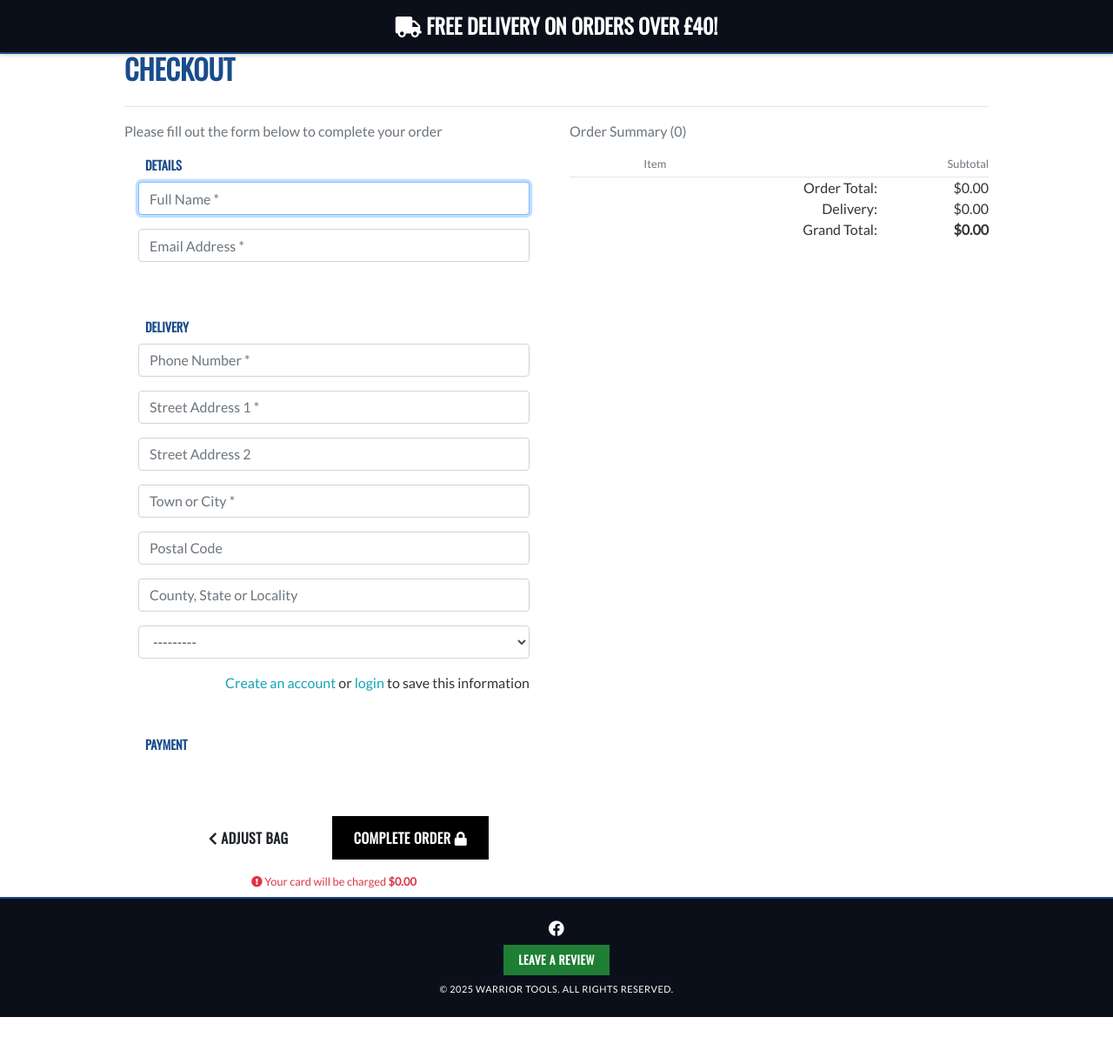
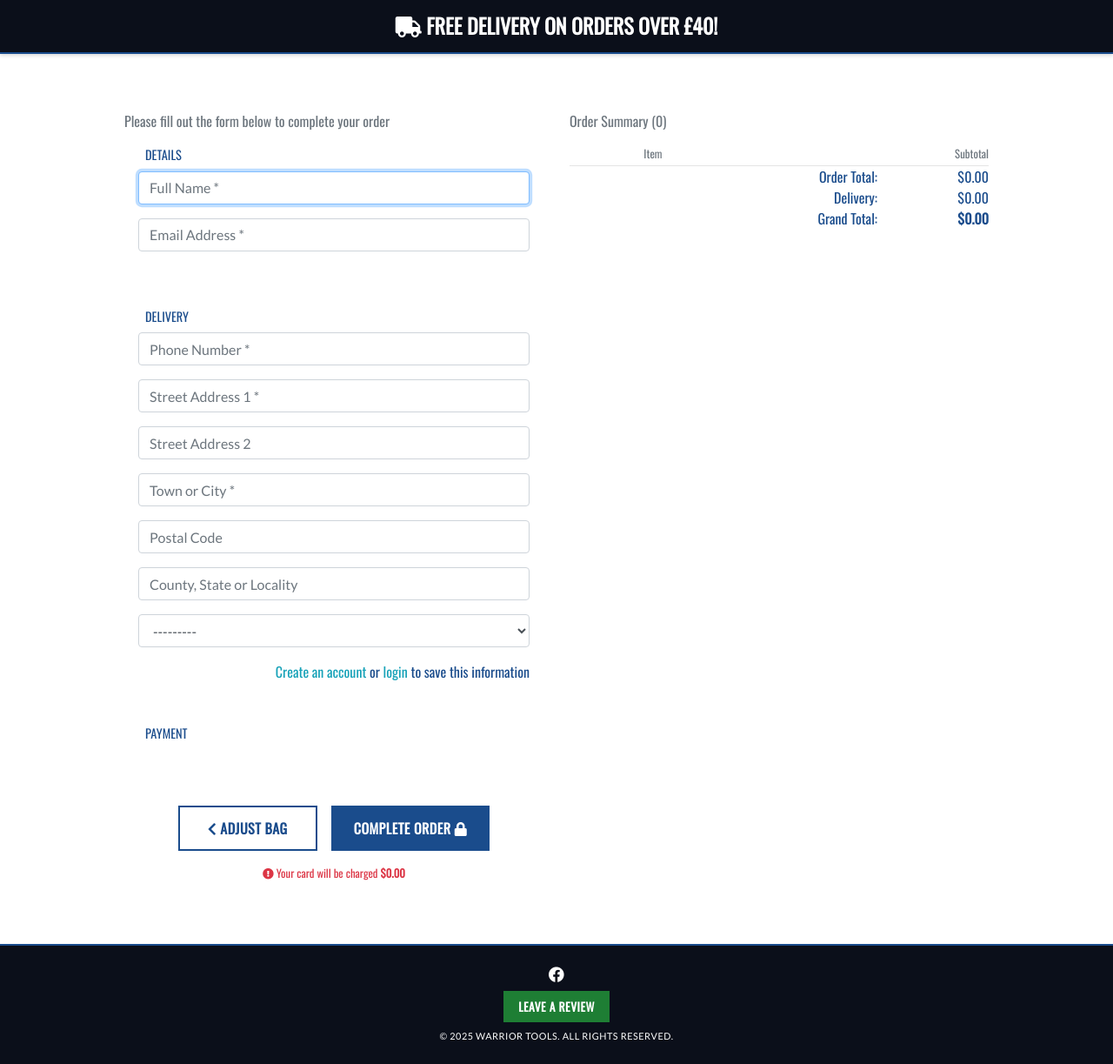
Before and after one commit to BrandonWarrior/warrior-tools, a Django app: template checkout/templates/checkout/checkout.html in a window 1280 px wide. Shown: the part 137-1360 px from the top of the page at 87% size. Before the commit the page ends 1306 px from the top, so only its background shows below. Run offline with Django 3.2, Linux system fonts and the light colour scheme; the template is opened without the code that fills it: values that come from a table or form of the project are taken from there, others are empty; parts of the project's set-up code (start-up, migrations or seed data) failed here and were passed over; some libraries are stand-ins or nearby versions.

Commit message:
update button styles to checkout page

```diff
--- a/checkout/templates/checkout/checkout.html
+++ b/checkout/templates/checkout/checkout.html
@@ -15,16 +15,9 @@
 {% endblock %}
 
 {% block content %}
-<div class="overlay"></div>
-<div class="container">
-    <div class="row">
-        <div class="col">
-            <hr>
-            <h2 class="logo-font mb-4">Checkout</h2>
-            <hr>
-        </div>
-    </div>
-
+<div class="checkout-page">
+  <div class="checkout-page-wrapper">
+    <div class="checkout-content container">
       <div class="row">
         <!-- Order Summary -->
         <div class="col-12 col-lg-6 order-lg-last mb-5">
@@ -42,9 +35,9 @@
             <div class="col-2 mb-1">
               <a href="{% url 'product_detail' item.product.id %}">
                 {% if item.product.image %}
-                        <img class="w-100" src="{{ item.product.image.url }}" alt="{{ product.name }}">
+                <img class="w-100" src="{{ item.product.image.url }}" alt="{{ item.product.name }}">
                 {% else %}
-                        <img class="w-100" src="{{ MEDIA_URL }}noimage.png" alt="{{ product.name }}">
+                <img class="w-100" src="{{ MEDIA_URL }}noimage.png" alt="{{ item.product.name }}">
                 {% endif %}
               </a>
             </div>
@@ -95,8 +88,8 @@
               {{ order_form.country | as_crispy_field }}
               <div class="form-check form-check-inline float-right mr-0">
                 {% if user.is_authenticated %}
+                <input class="form-check-input ml-2 mr-0" type="checkbox" id="id-save-info" name="save-info" checked>
                 <label class="form-check-label" for="id-save-info">Save this delivery information to my profile</label>
-                        <input class="form-check-input ml-2 mr-0" type="checkbox" id="id-save-info" name="save-info" checked>
                 {% else %}
                 <label class="form-check-label" for="id-save-info">
                   <a class="text-info" href="{% url 'account_signup' %}">Create an account</a> or
@@ -114,13 +107,13 @@
             </fieldset>
 
             <div class="submit-button text-right mt-5 mb-2">
-                    <a href="{% url 'view_bag' %}" class="btn btn-outline-black rounded-0">
+              <a href="{% url 'view_bag' %}" class="btn btn-outline-navy rounded-0">
                 <span class="icon">
                   <i class="fas fa-chevron-left"></i>
                 </span>
                 <span class="font-weight-bold">Adjust Bag</span>
               </a>
-                    <button id="submit-button" class="btn btn-black rounded-0">
+              <button id="submit-button" class="btn btn-navy rounded-0">
                 <span class="font-weight-bold">Complete Order</span>
                 <span class="icon">
                   <i class="fas fa-lock"></i>
@@ -137,13 +130,13 @@
         </div>
       </div>
     </div>
+  </div>
+</div>
 
-<!-- ✅ Custom Loading Spinner -->
+<!-- Custom Loading Spinner -->
 <div id="custom-loading-spinner" class="d-none">
   <div class="spinner-wrapper">
-        <div class="tool-spinner">
-            <i class="fas fa-wrench fa-3x fa-spin text-white"></i>
-        </div>
+    <div class="spinner"></div>
     <p class="text-light mt-3">Processing your payment...</p>
   </div>
 </div>
```
Lines whose indentation alone changed are shown as unchanged.
